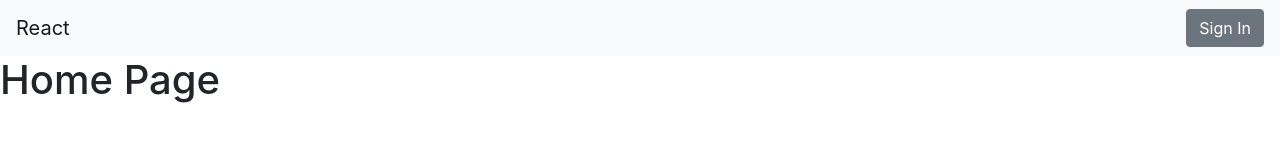
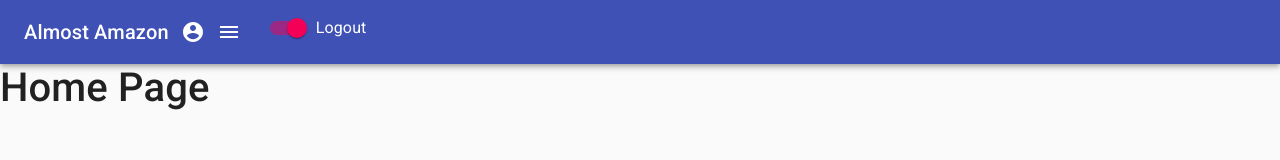
Before and after one commit to seancrossettie/sr-react-almost-amazon, a React app: page / in a window 1280 px wide. Built offline with nearby package versions, Linux system fonts and the light colour scheme; some packages are replaced by stand-ins of ours; no server answers.

Commit message:
added dropdown and header

```diff
--- a/package.json
+++ b/package.json
@@ -4,6 +4,8 @@
   "private": true,
   "dependencies": {
     "@fortawesome/fontawesome-free": "^5.15.3",
+    "@material-ui/core": "^4.11.4",
+    "@material-ui/icons": "^4.11.2",
     "@testing-library/jest-dom": "^5.11.4",
     "@testing-library/react": "^11.1.0",
     "@testing-library/user-event": "^12.1.10",
--- a/public/index.html
+++ b/public/index.html
@@ -2,37 +2,17 @@
 <html lang="en">
   <head>
     <meta charset="utf-8" />
-    <link rel="icon" href="%PUBLIC_URL%/favicon.ico" />
+    <link rel="stylesheet" href="https://fonts.googleapis.com/css?family=Roboto:300,400,500,700&display=swap" />
     <meta name="viewport" content="width=device-width, initial-scale=1" />
     <meta name="theme-color" content="#000000" />
     <meta
       name="Amazon Firbase React App"
       content="Web site created using create-react-app"
     />
-
-    <!--
-      Notice the use of %PUBLIC_URL% in the tags above.
-      It will be replaced with the URL of the `public` folder during the build.
-      Only files inside the `public` folder can be referenced from the HTML.
-
-      Unlike "/favicon.ico" or "favicon.ico", "%PUBLIC_URL%/favicon.ico" will
-      work correctly both with client-side routing and a non-root public URL.
-      Learn how to configure a non-root public URL by running `npm run build`.
-    -->
     <title>Almost Amazon React</title>
   </head>
   <body>
-    <noscript>You need to enable JavaScript to run this app.</noscript>
     <div id="root"></div>
-    <!--
-      This HTML file is a template.
-      If you open it directly in the browser, you will see an empty page.
 
-      You can add webfonts, meta tags, or analytics to this file.
-      The build step will place the bundled scripts into the <body> tag.
-
-      To begin the development, run `npm start` or `yarn start`.
-      To create a production bundle, use `npm run build` or `yarn build`.
-    -->
   </body>
 </html>
--- a/src/components/Navbar.js
+++ b/src/components/Navbar.js
@@ -1,60 +1,110 @@
 import React, { useState } from 'react';
+import { makeStyles } from '@material-ui/core/styles';
+import { withRouter } from 'react-router-dom';
+import AppBar from '@material-ui/core/AppBar';
+import Toolbar from '@material-ui/core/Toolbar';
+import Typography from '@material-ui/core/Typography';
+import IconButton from '@material-ui/core/IconButton';
+import MenuIcon from '@material-ui/icons/Menu';
+import AccountCircle from '@material-ui/icons/AccountCircle';
+import Switch from '@material-ui/core/Switch';
+import FormControlLabel from '@material-ui/core/FormControlLabel';
+import FormGroup from '@material-ui/core/FormGroup';
+import MenuItem from '@material-ui/core/MenuItem';
+import Menu from '@material-ui/core/Menu';
 import PropTypes from 'prop-types';
-import { Link } from 'react-router-dom';
-import {
-  Collapse,
-  Navbar,
-  NavbarToggler,
-  NavbarBrand,
-  Nav,
-  NavItem,
-  Button
-} from 'reactstrap';
-import { signInUser, signOutUser } from '../helpers/auth';
 
-const NavBar = ({ user }) => {
-  const [isOpen, setIsOpen] = useState(false);
-  const toggle = () => setIsOpen(!isOpen);
+const useStyles = makeStyles((theme) => ({
+  root: {
+    flexGrow: 1,
+  },
+  menuButton: {
+    marginRight: theme.spacing(2),
+  },
+  loginButton: {
+    flexGrow: 1,
+  },
+}));
 
-  const authenticated = () => (
-    <>
-      <NavItem>
-        <Link className="nav-link" to="/add-authors/">Add Authors</Link>
-      </NavItem>
-      <NavItem>
-        <Link className="nav-link" to="/authors">Author Cards</Link>
-      </NavItem>
-    </>
-  );
+const Header = (props) => {
+  const { history } = props;
+  const classes = useStyles();
+  const [auth, setAuth] = useState(true);
+  const [anchorEl, setAnchorEl] = useState(null);
+  const open = Boolean(anchorEl);
+
+  const handleChange = (event) => {
+    setAuth(event.target.checked);
+  };
+
+  const handleMenu = (event) => {
+    setAnchorEl(event.currentTarget);
+  };
+
+  const handleMenuClick = (newRoute) => {
+    if (newRoute === null) {
+      setAnchorEl(null);
+    } else {
+      history.push(newRoute);
+    }
+    setAnchorEl(null);
+  };
 
   return (
-    <div>
-      <Navbar color="light" light expand="md">
-        <NavbarBrand href="/">React</NavbarBrand>
-        <NavbarToggler onClick={toggle} />
-        <Collapse isOpen={isOpen} navbar>
-          <Nav className="mr-auto" navbar>
-            { user && authenticated() }
-          </Nav>
-              <Button onClick={signInUser}>
-                { user !== null
-                  && <div>
-                    {
-                      user
-                        ? <div color="secondary" onClick={signOutUser}>Sign Out</div>
-                        : <div color="secondary" onClick={signInUser}>Sign In</div>
-                    }
-                    </div>
-                }
-              </Button>
-        </Collapse>
-      </Navbar>
+    <div className={classes.root}>
+      <AppBar position="static">
+        <Toolbar>
+          <Typography variant="h6" className={classes.title}>
+            Almost Amazon
+          </Typography>
+          {auth && (
+            <div>
+              <IconButton
+                aria-label="account of current user"
+                aria-controls="menu-appbar"
+                aria-haspopup="true"
+                color="inherit"
+              >
+                <AccountCircle />
+              </IconButton>
+              <IconButton edge="start" className={classes.menuButton} color="inherit" onClick={handleMenu} aria-label="menu">
+                <MenuIcon />
+              </IconButton>
+              <Menu
+                id="menu-appbar"
+                anchorEl={anchorEl}
+                anchorOrigin={{
+                  vertical: 'top',
+                  horizontal: 'right',
+                }}
+                keepMounted
+                transformOrigin={{
+                  vertical: 'top',
+                  horizontal: 'right',
+                }}
+                open={open}
+                onClose={() => handleMenuClick(null)}
+              >
+                <MenuItem onClick={() => handleMenuClick('/')}>Home</MenuItem>
+                <MenuItem onClick={() => handleMenuClick('/add-authors/')}>Add Author</MenuItem>
+                <MenuItem onClick={() => handleMenuClick('/authors/')}>Authors</MenuItem>
+              </Menu>
+            </div>
+          )}
+           <FormGroup className={classes.loginButton}>
+            <FormControlLabel
+              control={<Switch checked={auth} onChange={handleChange} aria-label="login switch" />}
+              label={auth ? 'Logout' : 'Login'}
+            />
+          </FormGroup>
+        </Toolbar>
+      </AppBar>
     </div>
   );
 };
 
-NavBar.propTypes = {
-  user: PropTypes.any
+Header.propTypes = {
+  history: PropTypes.object.isRequired
 };
 
-export default NavBar;
+export default withRouter(Header);
--- a/src/index.js
+++ b/src/index.js
@@ -1,19 +1,20 @@
 import React from 'react';
 import ReactDOM from 'react-dom';
+import { BrowserRouter as Router } from 'react-router-dom';
+import CssBaseline from '@material-ui/core/CssBaseline';
 import './styles/index.scss';
-import App from './App';
+import App from './App/App';
 import reportWebVitals from './reportWebVitals';
-
 import 'bootstrap/dist/css/bootstrap.min.css';
 
 ReactDOM.render(
   <React.Fragment>
-    <App />
+    <Router>
+      <CssBaseline />
+      <App />
+    </Router>
   </React.Fragment>,
   document.getElementById('root')
 );
 
-// If you want to start measuring performance in your app, pass a function
-// to log results (for example: reportWebVitals(console.log))
-// or send to an analytics endpoint. Learn more: https://bit.ly/CRA-vitals
 reportWebVitals();
```
Also changed, not shown: src/App/App.js (renamed from src/App/index.js).
